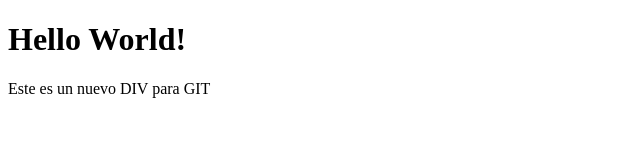
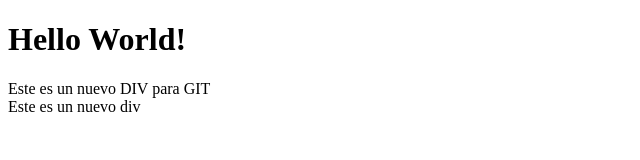
Before and after one commit to DamiBMS/test2, a plain HTML site: page index.html in a window 1280 px wide. Shown: the whole page, without its empty margins (0-640 px from the left). Drawn offline with Linux system fonts and the light colour scheme.

Commit message:
un nuevo di

```diff
--- a/index.html
+++ b/index.html
@@ -11,6 +11,7 @@
     <h1>Hello  World!</h1>
     <div id="datos"></div>
     <div>Este es un nuevo DIV para GIT</div>
+    <div>Este es un nuevo div</div>
 </body>
 <script src="objects.js"></script>
 <script src="index.js"></script>
```
